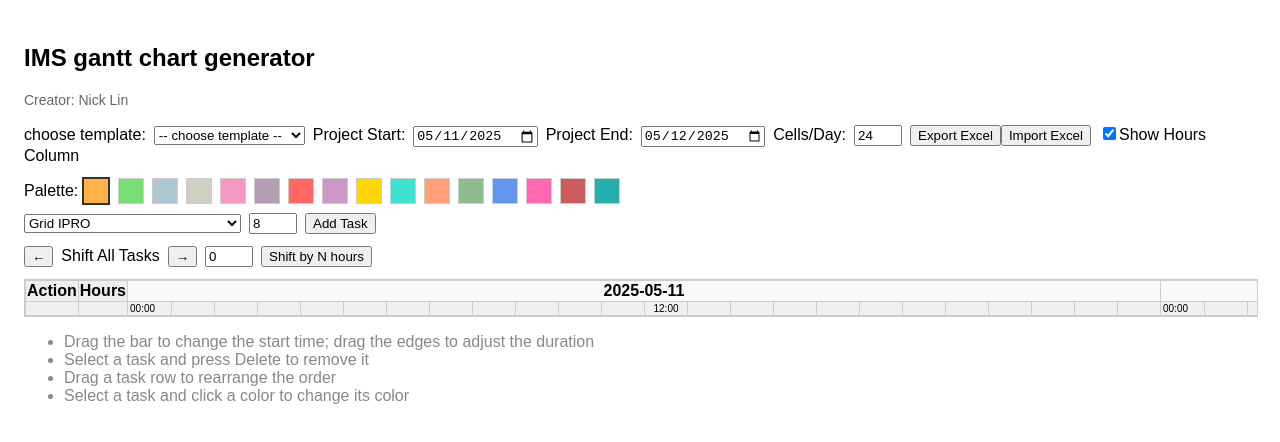
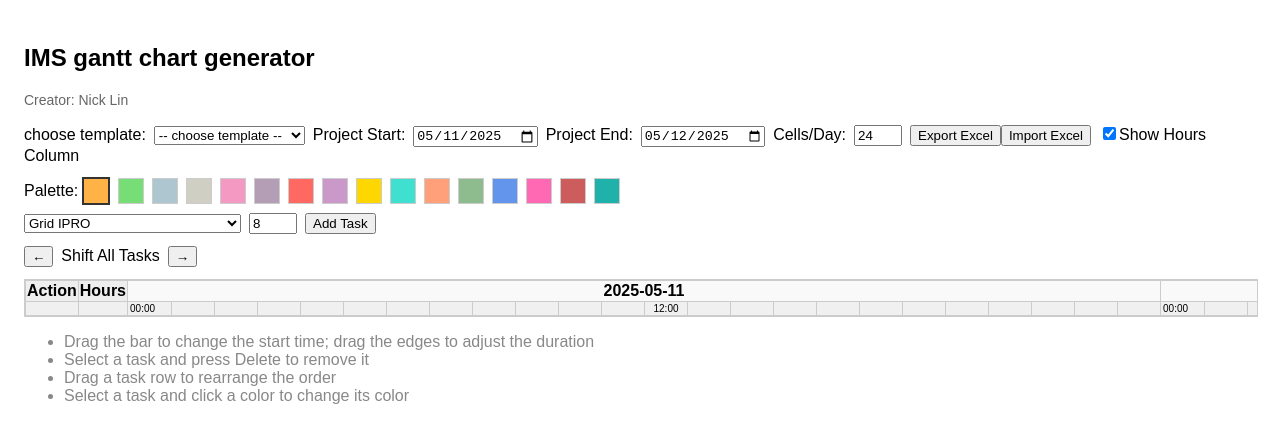
Before and after one commit to nicklin9989/gantt_chart_gen, a React (Create React App) app: page / in a window 1280 px wide. Shown: the top 442 px of the page. Built offline with nearby package versions, Linux system fonts and the light colour scheme.

Commit message:
remove shift N hours

```diff
--- a/src/App.js
+++ b/src/App.js
@@ -587,15 +587,6 @@ function App() {
         <button onClick={() => shiftAllTasks(-1)}>←</button>
         <span style={{ margin: "0 8px" }}>Shift All Tasks</span>
         <button onClick={() => shiftAllTasks(1)}>→</button>
-        <input
-          type="number"
-          value={shiftHours}
-          onChange={(e) => setShiftHours(Number(e.target.value))}
-          style={{ width: 40, margin: "0 8px" }}
-        />
-        <button onClick={() => shiftAllTasks(shiftHours)}>
-          Shift by N hours
-        </button>
       </div>
       {/* Gantt Chart Table */}
       <div
```
